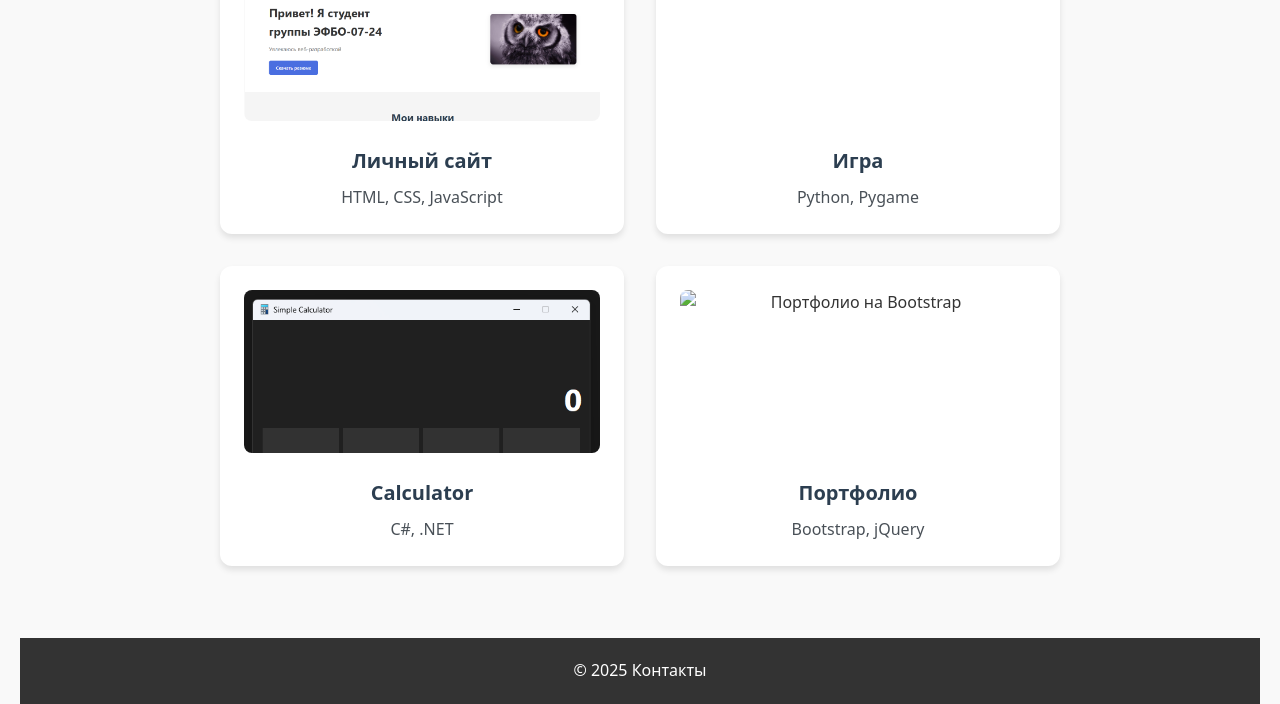
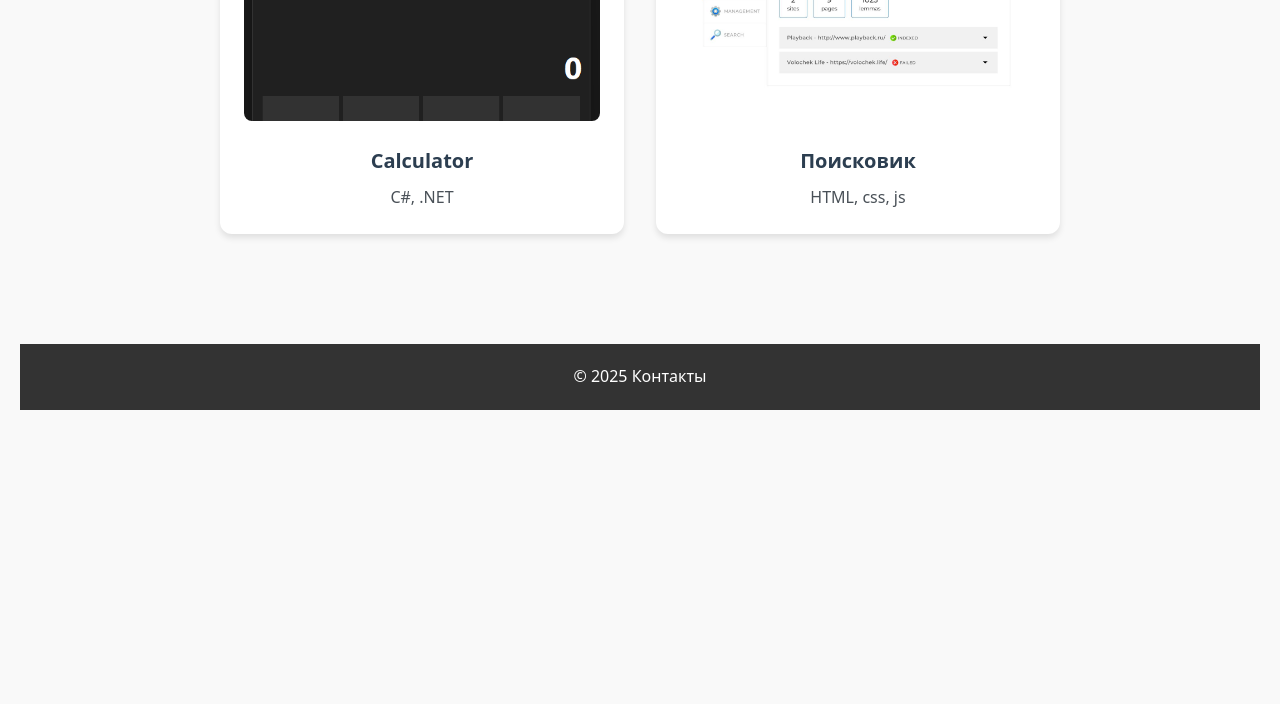
Before and after one commit to vova1290-hub/practicafront3, a plain HTML site: page pages/projects.html in a window 1280 px wide. Shown: the part 370-1074 px from the top of the page. After the commit the page ends 800 px from the top, so only its background shows below. Drawn offline with Linux system fonts and the light colour scheme.

Commit message:
финалочка

```diff
--- a/pages/projects.html
+++ b/pages/projects.html
@@ -16,7 +16,7 @@
             <div class="logo">
                 <img src="../images/logo.png" srcset="../images/logo.png 1x, ../images/logo@2x.png 2x" alt="Логотип"
                     width="40" height="40" class="retina-image">
-                <span>Тищенко Данил</span>
+                <span>Беломытцев Владимир</span>
             </div>
             <nav>
                 <ul role="list">
@@ -38,39 +38,9 @@
                     <button class="filter-btn">HTML</button>
                     <button class="filter-btn">Python</button>
                     <button class="filter-btn">C#</button>
-                    <button class="filter-btn">Bootstrap</button>
                 </div>
 
                 <div class="projects-grid projects-gallery">
-                    <!-- Личный сайт -->
-                    <div class="project-card" data-category="html" data-project="personal-site">
-                        <div class="project-image-container">
-                            <picture>
-                                <source srcset="../images/personal-site-thumb.webp" type="image/webp">
-                                <source srcset="../images/personal-site-thumb.jpg" type="image/jpeg">
-                                <img src="../images/personal-site-thumb.jpg" alt="Личный сайт с адаптивным дизайном"
-                                    loading="lazy" class="responsive-image object-fit-cover retina-image">
-                            </picture>
-                        </div>
-                        <h3>Личный сайт</h3>
-                        <p>HTML, CSS, JavaScript</p>
-                    </div>
-
-                    <!-- Игра на Python -->
-                    <div class="project-card" data-category="python" data-project="todo-app">
-                        <div class="project-image-container">
-                            <picture>
-                                <source srcset="../images/game-project.webp" type="image/webp">
-                                <source srcset="../images/game-project.jpg" type="image/jpeg">
-                                <img src="../images/game-project.jpg" alt="Игра разработанная на Python" loading="lazy"
-                                    class="responsive-image object-fit-cover retina-image">
-                            </picture>
-                        </div>
-                        <h3>Игра</h3>
-                        <p>Python, Pygame</p>
-                    </div>
-
-                    <!-- Калькулятор на C# -->
                     <div class="project-card" data-category="c#" data-project="ecommerce">
                         <div class="project-image-container">
                             <picture>
@@ -83,20 +53,20 @@
                         <h3>Calculator</h3>
                         <p>C#, .NET</p>
                     </div>
-
-                    <!-- Портфолио Bootstrap -->
-                    <div class="project-card" data-category="bootstrap" data-project="portfolio">
+                    <div class="project-card" data-category="html" data-project="poiskovik">
                         <div class="project-image-container">
                             <picture>
-                                <source srcset="../images/portfolio-project.webp" type="image/webp">
-                                <source srcset="../images/portfolio-project.jpg" type="image/jpeg">
-                                <img src="../images/portfolio-project.jpg" alt="Портфолио на Bootstrap" loading="lazy"
+                                <source srcset="../images/poiskovik.webp" type="image/webp">
+                                <source srcset="../images/poiskovik.jpg" type="image/jpeg">
+                                <img src="../images/calculator-project.jpg" alt="поисковик" loading="lazy"
                                     class="responsive-image object-fit-cover retina-image">
                             </picture>
                         </div>
-                        <h3>Портфолио</h3>
-                        <p>Bootstrap, jQuery</p>
+                        <h3>Поисковик</h3>
+                        <p>HTML, css, js</p>
                     </div>
+
+
                 </div>
             </div>
         </section>
@@ -133,45 +103,27 @@
     <script>
         // Данные проектов
         const projectsData = {
-            'personal-site': {
-                title: 'Личный сайт',
-                description: 'Разработка персонального веб-сайта с информацией обо мне, моих проектах и контактах. Сайт включает в себя адаптивный дизайн, современную верстку и интерактивные элементы.',
+            'poiskovik': {
+                title: 'поисковик',
+                description: 'Сайт включает в себя адаптивный дизайн, современную верстку и интерактивные элементы.',
                 technologies: ['HTML5', 'CSS3', 'JavaScript', 'Flexbox', 'Grid'],
-                duration: '2 недели',
+                duration: '3 недели',
                 status: 'Завершен',
-                codeLink: 'https://github.com/Pyyho/Practica-Front-Back07',
-                demoLink: '#'
-            },
-            'todo-app': {
-                title: 'Игра',
-                description: 'Увлекательная игра для проведения свободного времени, разработанная на Python с использованием современных библиотек для создания игрового интерфейса.',
-                technologies: ['Python', 'Pygame', 'ООП'],
-                duration: '1,5 недели',
-                status: 'Завершен',
-                codeLink: 'https://github.com/Pyyho/Game',
+                codeLink: 'https://github.com/vova1290-hub/ThreatSearcherMIREA.git',
                 demoLink: '#'
             },
             'ecommerce': {
                 title: 'Calculator',
                 description: 'Полезный и простой калькулятор с интуитивно понятным интерфейсом, разработанный на C#. Поддерживает основные математические операции и имеет удобный дизайн.',
                 technologies: ['C#', '.NET', 'WinForms'],
-                duration: '4 дня',
+                duration: '2 дня',
                 status: 'Завершен',
-                codeLink: 'https://github.com/Pyyho/Calcilator',
+                codeLink: 'https://github.com/vova1290-hub/calculator.git',
                 demoLink: '#'
             },
-            'portfolio': {
-                title: 'Портфолио на Bootstrap',
-                description: 'Адаптивное портфолио, созданное с использованием фреймворка Bootstrap. Включает галерею проектов, контактную форму и современный дизайн с анимациями.',
-                technologies: ['Bootstrap 5', 'jQuery', 'SASS', 'Responsive Design'],
-                duration: '2 недели',
-                status: 'Завершен',
-                codeLink: 'https://github.com/Pyyho/frontend-and-backend-practice-07',
-                demoLink: '#'
-            }
         };
 
-        // Элементы DOM
+
         const modal = document.getElementById('projectModal');
         const modalTitle = document.getElementById('modalTitle');
         const modalDescription = document.getElementById('modalDescription');
@@ -184,7 +136,7 @@
         const projectCards = document.querySelectorAll('.project-card');
         const filterBtns = document.querySelectorAll('.filter-btn');
 
-        // Ленивая загрузка изображений
+
         document.addEventListener('DOMContentLoaded', function () {
             const lazyImages = document.querySelectorAll('img[loading="lazy"]');
 
@@ -201,7 +153,7 @@
             lazyImages.forEach(img => imageObserver.observe(img));
         });
 
-        // Открытие модального окна
+
         projectCards.forEach(card => {
             card.addEventListener('click', () => {
                 const projectId = card.getAttribute('data-project');
@@ -229,7 +181,7 @@
             });
         });
 
-        // Закрытие модального окна
+
         function closeModal() {
             modal.style.display = 'none';
             document.body.style.overflow = 'auto';
@@ -243,7 +195,7 @@
             if (e.key === 'Escape') closeModal();
         });
 
-        // Фильтрация проектов
+
         filterBtns.forEach(btn => {
             btn.addEventListener('click', () => {
                 filterBtns.forEach(b => b.classList.remove('active'));
@@ -267,7 +219,7 @@
     </script>
 
     <style>
-        /* Дополнительные стили для страницы проектов */
+
         .projects-grid {
             display: grid;
             grid-template-columns: repeat(auto-fit, minmax(280px, 1fr));
@@ -336,7 +288,7 @@
             color: white;
         }
 
-        /* Модальное окно */
+
         .modal {
             display: none;
             position: fixed;
@@ -414,7 +366,7 @@
             background: var(--secondary-color);
         }
 
-        /* Адаптивность */
+
         @media (max-width: 768px) {
             .projects-grid {
                 grid-template-columns: 1fr;
--- a/scripts/diary.js
+++ b/scripts/diary.js
@@ -105,10 +105,10 @@ function addNewEntry(date, task, description, status) {
     newEntry.style.opacity = '0';
     newEntry.style.transform = 'translateX(-20px)';
 
-    // Добавляем новую запись в начало списка
+
     progressTimeline.insertBefore(newEntry, progressTimeline.firstChild);
 
-    // Запускаем анимацию
+
     setTimeout(() => {
         newEntry.style.transition = 'all 0.3s ease';
         newEntry.style.opacity = '1';
```
Also changed, not shown: pages/contacts.html (+9 -9 lines), pages/diary.html (+13 -13 lines), images/personal-site-thumb.jpg (deleted), images/personal-site-thumb.webp (deleted).
